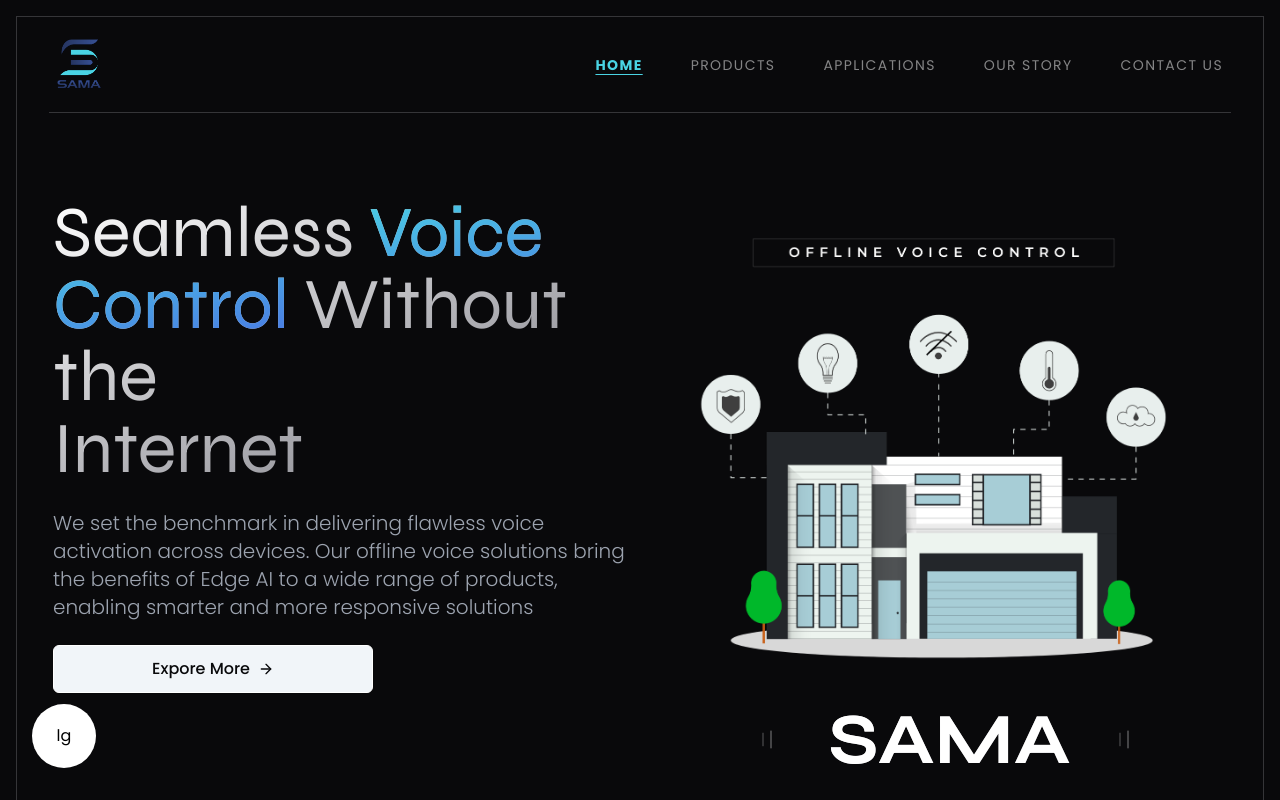
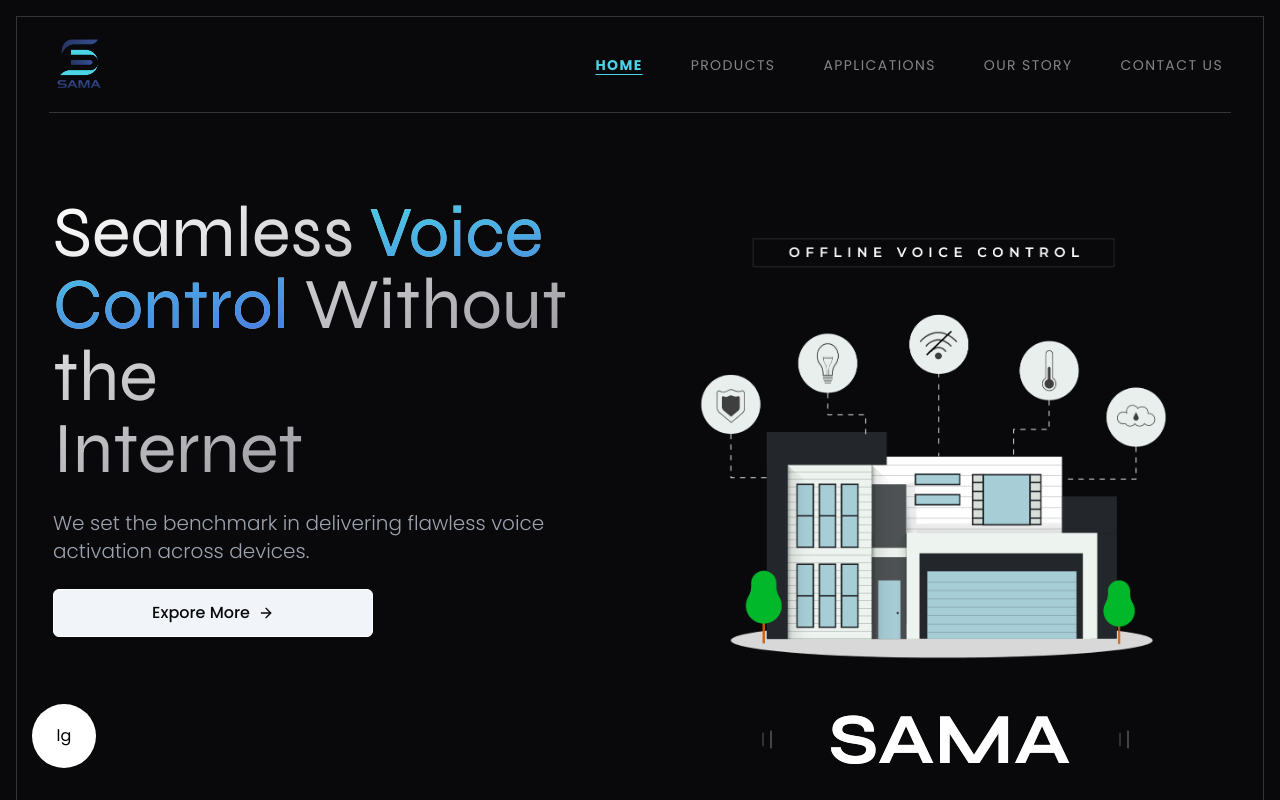
Before and after one commit to Feneel518/samanextgen, a Next.js app: page / in a window 1280 px wide. Shown: the top 800 px of the page. Built offline with nearby package versions, Linux system fonts and the light colour scheme.

Commit message:
first commit

```diff
--- /dev/null
+++ b/src/app/applications/page.tsx
@@ -0,0 +1,9 @@
+import { FC } from "react";
+
+interface pageProps {}
+
+const page: FC<pageProps> = ({}) => {
+  return <div>page</div>;
+};
+
+export default page;
--- a/src/app/products/page.tsx
+++ b/src/app/products/page.tsx
@@ -10,8 +10,10 @@
   return (
     <div className="">
       {/* <ProductHero></ProductHero> */}
-      {PRODUCTS.map((product) => {
-        return <ProductsDetails product={product}></ProductsDetails>;
+      {PRODUCTS.map((product, index) => {
+        return (
+          <ProductsDetails key={index} product={product}></ProductsDetails>
+        );
       })}
     </div>
   );
--- a/src/sections/Header.tsx
+++ b/src/sections/Header.tsx
@@ -22,7 +22,7 @@
   {
     id: 4,
     name: "Applications",
-    link: "/use-cases",
+    link: "/applications",
   },
   {
     id: 2,
--- a/src/sections/Hero.tsx
+++ b/src/sections/Hero.tsx
@@ -41,12 +41,10 @@
                       Internet
                     </h1>
                   </Heading>
-                  <Paragraph className="xl:w-2/3">
+                  <Paragraph className="">
                     <p className="xl:w-[80%] text-lg lg:text-xl text-pretty">
                       We set the benchmark in delivering flawless voice
-                      activation across devices. Our offline voice solutions
-                      bring the benefits of Edge AI to a wide range of products,
-                      enabling smarter and more responsive solutions
+                      activation across devices.
                     </p>
                   </Paragraph>
                   <ShinyButton className="lg:w-80 text-sama-background h-12">
```
